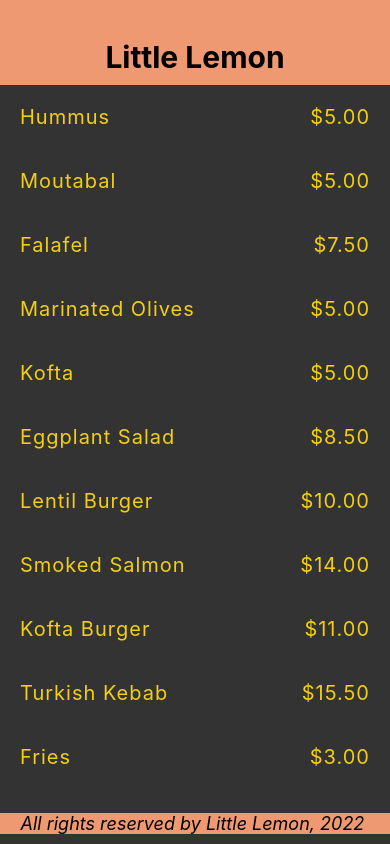
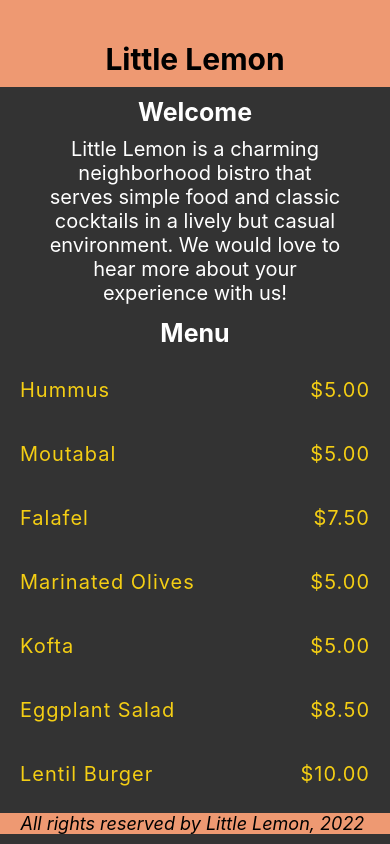
Before and after one commit to RodrigoFerretti/expo-mobile-app, a React Native app: screen / in a window 390 px wide. Built offline with nearby package versions, Linux system fonts and the light colour scheme.

Commit message:
Using all pages

```diff
--- a/App.tsx
+++ b/App.tsx
@@ -1,15 +1,26 @@
 import * as React from "react";
-import Welcome from "./components/WelcomeScreen";
 import Header from "./components/Header";
 import Footer from "./components/Footer";
 import MenuItems from "./components/MenuItems";
+import { StyleSheet, View } from "react-native";
+import Welcome from "./components/WelcomeScreen";
 
 export default function App() {
     return (
         <>
             <Header></Header>
-            <MenuItems></MenuItems>
+            <View style={style.container}>
+                <Welcome></Welcome>
+                <MenuItems></MenuItems>
+            </View>
             <Footer></Footer>
         </>
     );
 }
+
+const style = StyleSheet.create({
+    container: {
+        backgroundColor: "#333333",
+        flex: 1,
+    },
+});
--- a/components/MenuItems.tsx
+++ b/components/MenuItems.tsx
@@ -7,6 +7,7 @@ export default function MenuItems() {
 
     return (
         <View style={style.container}>
+            <Text style={style.titleText}>Menu</Text>
             <FlatList
                 data={items}
                 renderItem={renderItem}
@@ -54,9 +55,15 @@ const items = [
 
 const style = StyleSheet.create({
     container: {
-        flex: 1,
-        backgroundColor: "#333333",
+        flex: 2.2,
         paddingBottom: 20,
+    },
+    titleText: {
+        textAlign: "center",
+        fontSize: 25,
+        padding: 10,
+        color: "white",
+        fontWeight: "bold",
     },
     innerContainer: {
         flexDirection: "row",
--- a/components/WelcomeScreen.tsx
+++ b/components/WelcomeScreen.tsx
@@ -17,7 +17,7 @@ export default function Welcome() {
 
 const style = StyleSheet.create({
     container: {
-        backgroundColor: "#333333",
+        flex: 1,
     },
     innerContainer: {
         alignItems: "center",
```
